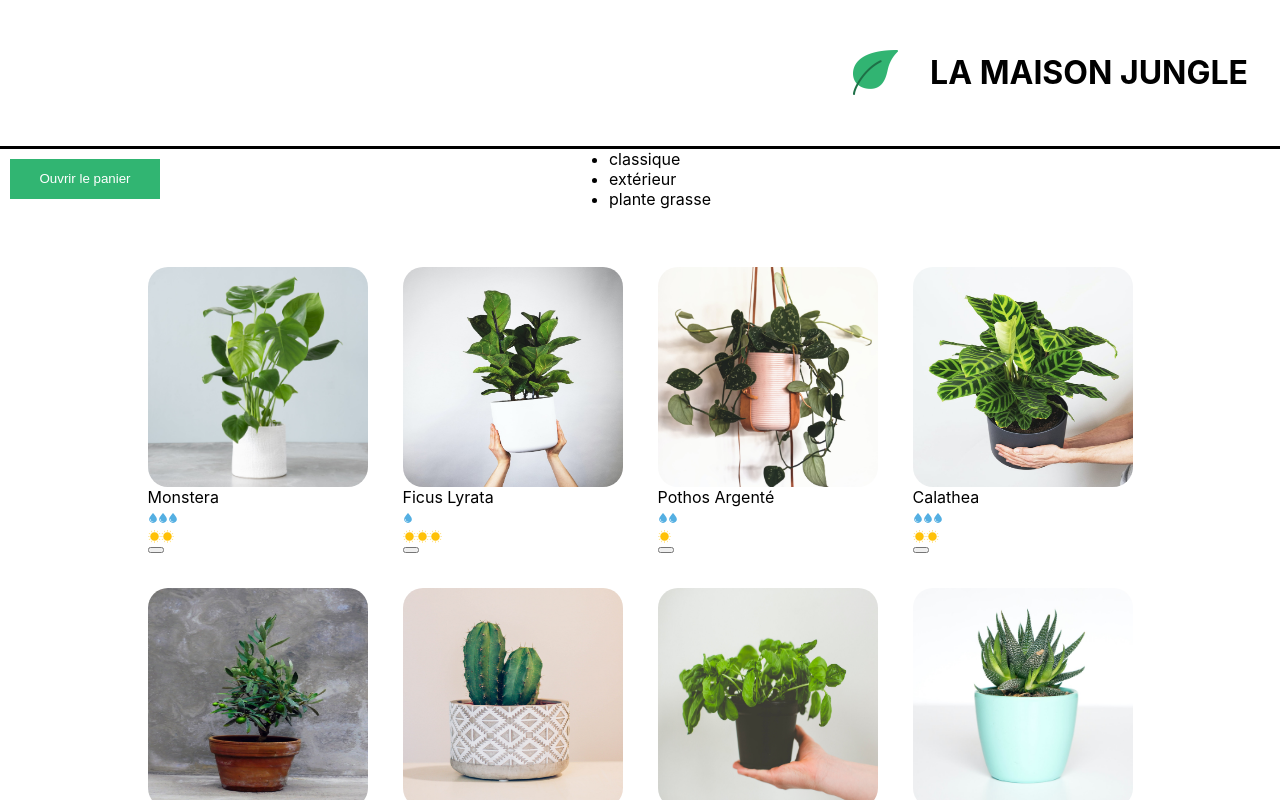
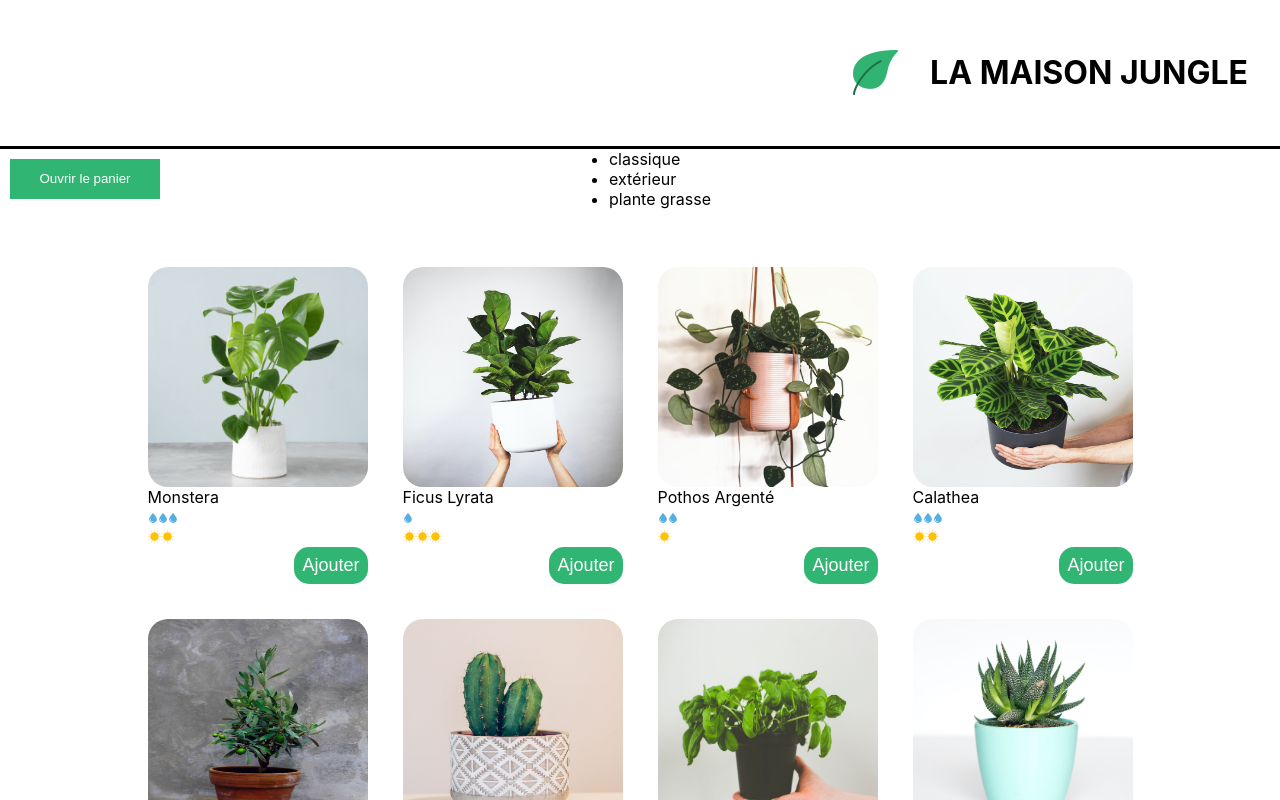
Before and after one commit to nRayen/React-OC, a React (Vite) app: page / in a window 1280 px wide. Shown: the top 800 px of the page. Built offline with nearby package versions, Linux system fonts and the light colour scheme.

Commit message:
Added -/+ buttons on the cart

```diff
--- a/src/components/App.jsx
+++ b/src/components/App.jsx
@@ -8,12 +8,36 @@ export function App() {
 
   const [cart, updateCart] = useState([])
 
+  const addItem = (added, type = "+") => {
+    let filteredCart = cart.filter(plant => plant.name != added.name)
+    const addedPlant = cart.find(plant => plant.name == added.name)
+    console.log('cest arriver');
+
+    addedPlant ? ( // Si la plante est présente dans le panier
+
+      addedPlant.amount += type === "+"? 1 : -1,
+
+      addedPlant.amount === 0 || filteredCart.splice(cart.findIndex(plant => plant.name == added.name),0,addedPlant), // Re-Ajoute la plante à son index SI amount != 0
+
+        updateCart([...filteredCart])
+
+        ) : ( // Si n'est pas encore dans le panier
+
+            updateCart([...cart, {
+                name: added.name,
+                price: added.price,
+                amount : 1
+            }])
+        )
+}
+
   return (
+
     <>
       <Banner />
       <main>
-        <Cart cart={cart} updateCart={updateCart} />
-        <ShoppingList cart={cart} updateCart={updateCart} />
+        <Cart cart={cart} updateCart={updateCart} addItem={(add, type)=>{addItem(add, type)}} />
+        <ShoppingList cart={cart} updateCart={updateCart} addItem={(add)=>{addItem(add)}}/>
       </main>
       <Footer />
     </>
--- a/src/components/Cart.jsx
+++ b/src/components/Cart.jsx
@@ -1,10 +1,10 @@
 import React, { useState } from 'react'
 import '../styles/cart.css'
 
-export function Cart(props) {
+export function Cart({cart , updateCart, addItem}) {
 
-  let cart = props.cart
-  let updateCart = props.updateCart
+  // let cart = props.cart
+  // let updateCart = props.updateCart
 
 
     const [isOpen, setIsOpen] = useState(false)
@@ -34,9 +34,9 @@ export function Cart(props) {
                   <li key={name}>
                     <span>{amount}x {name} : {amount * price}€</span>
                     <div className="amount">
-                      <button>+</button>
+                      <button onClick={()=>{addItem({name, price},"-")}}>-</button>
                       <span>{amount}</span>
-                      <button>-</button>
+                      <button onClick={()=>{addItem({name,price})}}>+</button>
                     </div>
                   </li>
                 ))}
--- a/src/components/PlantItem.jsx
+++ b/src/components/PlantItem.jsx
@@ -3,27 +3,7 @@ import '../styles/plantItem.css'
 import sun from '../assets/sun.svg'
 import water from '../assets/water.svg'
 
-export function PlantItem({ name , cover , id , light , water, price, cart, updateCart}) {
-
-    const addItem = () => {
-        let filteredCart = cart.filter(plant => plant.name != name)
-        const addedPlant = cart.find(plant => plant.name == name)
-
-        addedPlant ? (
-            addedPlant.amount += 1,
-            filteredCart.splice(cart.findIndex(plant => plant.name == name),0,addedPlant),
-            updateCart([...filteredCart])
-
-
-            ) : ( // Si n'est pas encore dans le panier
-
-                updateCart([...cart, {
-                    name,
-                    price,
-                    amount : 1
-                }])
-            )
-    }
+export function PlantItem({ name , cover , id , light , water, price, cart, updateCart, addItem}) {
 
   return (
     <li className='lmj-plant-item'>
@@ -33,7 +13,7 @@ export function PlantItem({ name , cover , id , light , water, price, cart, upda
             <CareScale careType={'water'} scaleValue={water}/>
             <CareScale careType={'light'} scaleValue={light}/>
         </div>
-        <button onClick={() => {addItem()}}></button>
+        <button  onClick={()=> {addItem({name , price})}} >Ajouter</button>
     </li>
   )
 }
@@ -53,7 +33,7 @@ function CareScale({ scaleValue, careType }) {
                 break;
 
             case 2:
-                value = "modérement"
+                value = "une quantité modérée"
                 break
             case 3:
                 value = "beaucoup"
@@ -66,6 +46,7 @@ function CareScale({ scaleValue, careType }) {
     }
 
     return (
+
         <div>
             {range.map((rangeElem) => scaleValue >= rangeElem ? <span key={rangeElem.toString()} onClick={() => handleClick()}><img src={scaleType} /></span> : null
             )}
--- a/src/components/ShoppingList.jsx
+++ b/src/components/ShoppingList.jsx
@@ -11,7 +11,7 @@ plantList.forEach((plant) => {
 })
 
 
-export function ShoppingList({cart, updateCart}) {
+export function ShoppingList({cart, updateCart, addItem}) {
 
   return (
     <section>
@@ -34,6 +34,7 @@ export function ShoppingList({cart, updateCart}) {
 
                             cart={cart}
                             updateCart={updateCart}
+                            addItem={(add)=>{addItem(add)}}
                         />
 
                 )
--- a/src/styles/plantItem.css
+++ b/src/styles/plantItem.css
@@ -12,3 +12,22 @@
 	flex-direction: column;
 	text-transform: capitalize;
 }
+
+.lmj-plant-item button {
+	background-color: #31b572;
+	border: none;
+	color: white;
+	width: fit-content;
+	display: flex;
+	justify-content: center;
+	align-items: center;
+	padding: 8px;
+	font-size: 18px;
+	border-radius: 15px;
+	align-self: flex-end;
+}
+
+
+.lmj-plant-item button:hover {
+	background-color: #00d26a;
+}
```
